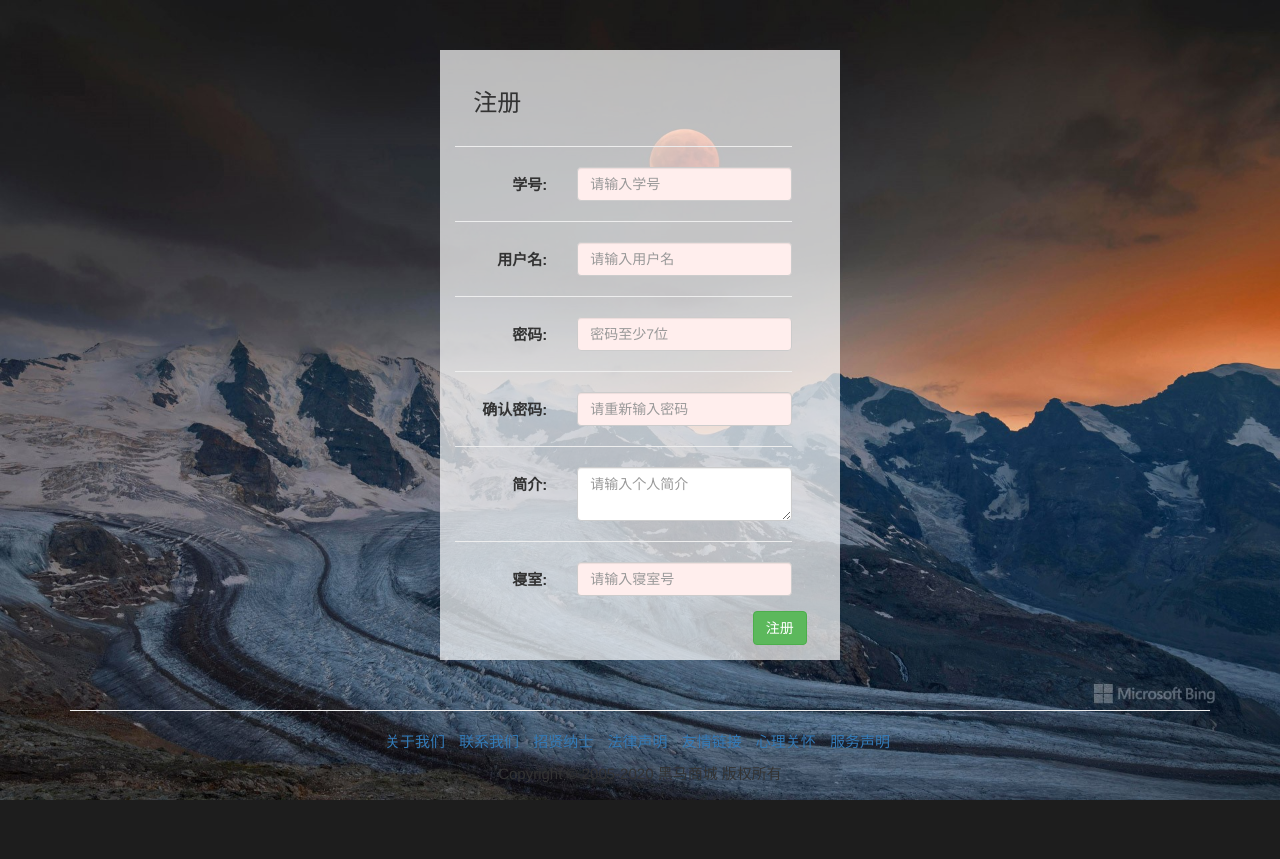
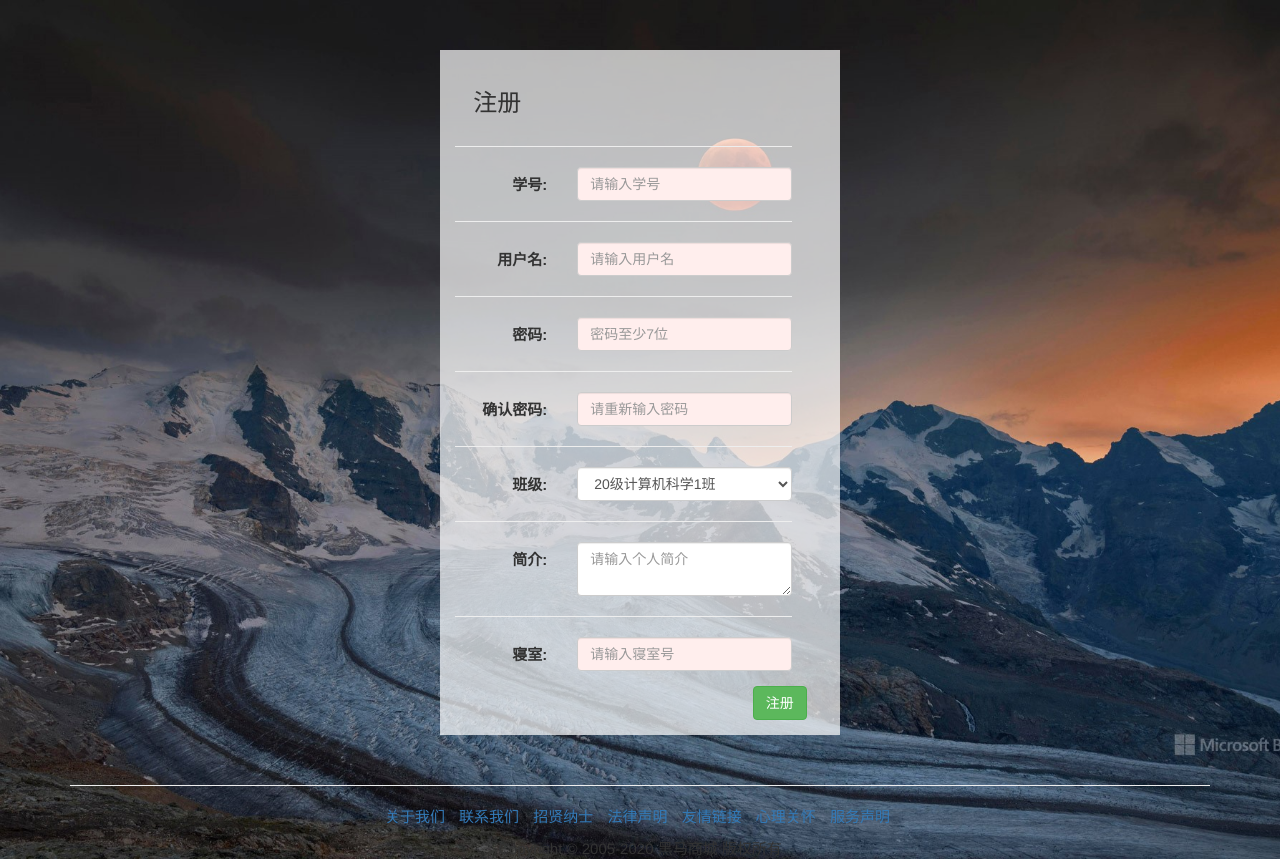
Before and after one commit to royzhz/web, a Flask app: page /register/ in a window 1280 px wide. Before the commit the page ends 800 px from the top, so only its background shows below. Run offline with Flask 2, Linux system fonts and the light colour scheme; data comes from the database, SQL or seed files in the repository; some libraries are stand-ins or nearby versions.

Commit message:
修改架构

```diff
--- a/apps/templates/main.html
+++ b/apps/templates/main.html
@@ -83,8 +83,8 @@
             </div>
             <div class="pull-right">
                 <ul class="nav navbar-nav">
-                    <li><a href={{url_for("basic.login")}}>注册</a></li>
-                    <li><a href={{url_for("basic.register")}}>登录</a></li>
+                    <li><a href={{url_for("basic.register")}}>注册</a></li>
+                    <li><a href={{url_for("basic.login")}}>登录</a></li>
                 </ul>
             </div><!-- /.container -->
         </div>
--- a/apps/templates/register.html
+++ b/apps/templates/register.html
@@ -60,6 +60,19 @@
                 </div>
                 <hr>
                 <div class="form-group">
+                    <!--        班级输入框            -->
+                    <label class="control-label col-sm-4 col-md-4">班级:</label>
+
+                    <div class="col-md-8">
+                        <select class="form-control" name="classname" id="classname">
+                            {% for class in class_list %}
+                            <option>{{class}}</option>
+                            {% endfor %}
+                        </select>
+                    </div>
+                </div>
+                <hr>
+                <div class="form-group">
                     <label class="control-label col-sm-4 col-md-4">简介:</label>
                     <div class="col-md-8">
                         <textarea class="form-control" rows="2" name="t_text" placeholder="请输入个人简介"></textarea>
```
